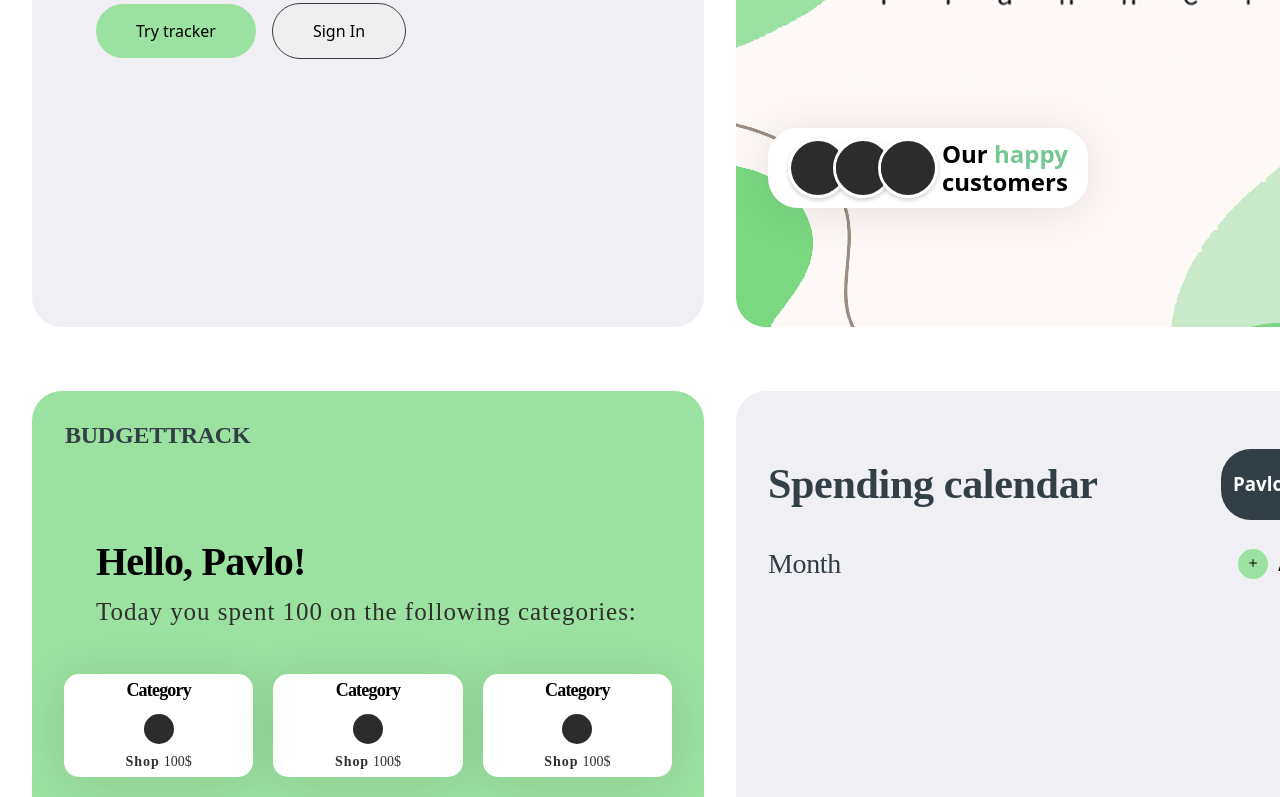
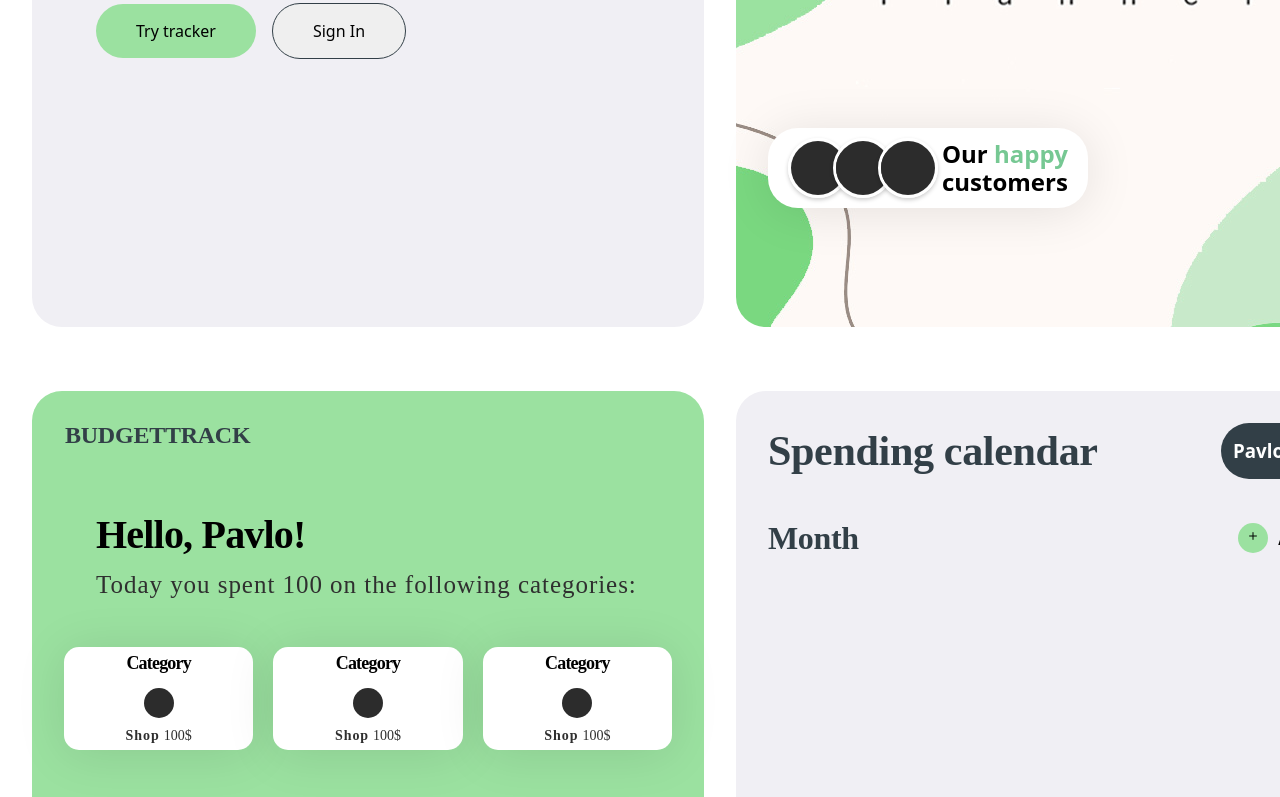
Before and after one commit to kulikp1/qualification, a React (Vite) app: page / in a window 1280 px wide. Shown: the part 441-1238 px from the top of the page. Built offline with nearby package versions, Linux system fonts and the light colour scheme.

Commit message:
update styles for h1, h2, h3

```diff
--- a/src/components/MonthSpend/MonthSpend.module.css
+++ b/src/components/MonthSpend/MonthSpend.module.css
@@ -10,14 +10,16 @@
 .spendItems {
   display: flex;
   justify-content: space-between;
+
   margin-left: 32px;
+  margin-top: 40px;
 }
 .descr {
   color: #323f47;
   font-family: Gilroy;
-  font-size: 28px;
+  font-size: 32px;
   font-style: normal;
-  font-weight: 400;
+  font-weight: 700;
   line-height: 38px; /* 105.556% */
   letter-spacing: -0.36px;
 
--- a/src/index.css
+++ b/src/index.css
@@ -66,3 +66,8 @@ button:focus-visible {
     background-color: #f9f9f9;
   }
 } */
+h1,
+h2,
+h3 {
+  margin: 0;
+}
```
